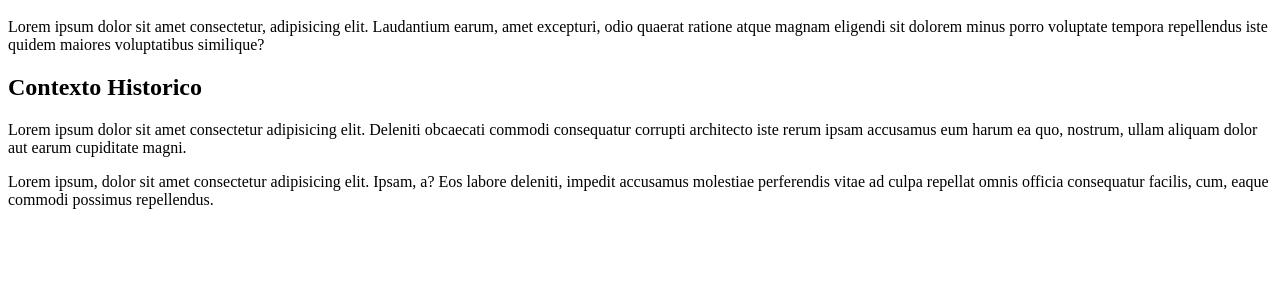
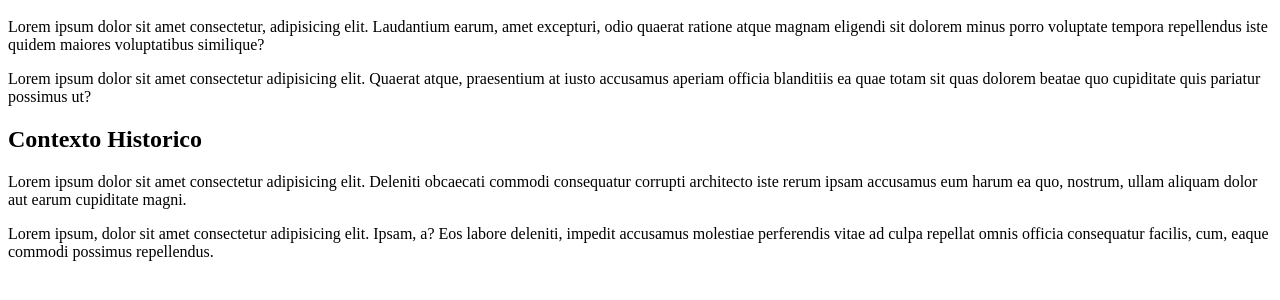
Before and after one commit to SabSVL/Engenharia-de-Software-III, a plain HTML site: page index.html in a window 1280 px wide. Shown: the part 132-432 px from the top of the page. Drawn offline with Linux system fonts and the light colour scheme.

Commit message:
alguma_coisa

```diff
--- a/index.html
+++ b/index.html
@@ -23,6 +23,9 @@
         <p>Lorem ipsum dolor sit amet consectetur, adipisicing elit. Laudantium earum, amet excepturi, odio quaerat
             ratione atque magnam eligendi sit dolorem minus porro voluptate tempora repellendus iste quidem maiores
             voluptatibus similique?</p>
+        <P>Lorem ipsum dolor sit amet consectetur adipisicing elit. Quaerat atque, praesentium at iusto accusamus
+            aperiam officia blanditiis ea quae totam sit quas dolorem beatae quo cupiditate quis pariatur possimus ut?
+        </P>
 
         <h2>Contexto Historico</h2>
         <p>Lorem ipsum dolor sit amet consectetur adipisicing elit. Deleniti obcaecati commodi consequatur corrupti
```
